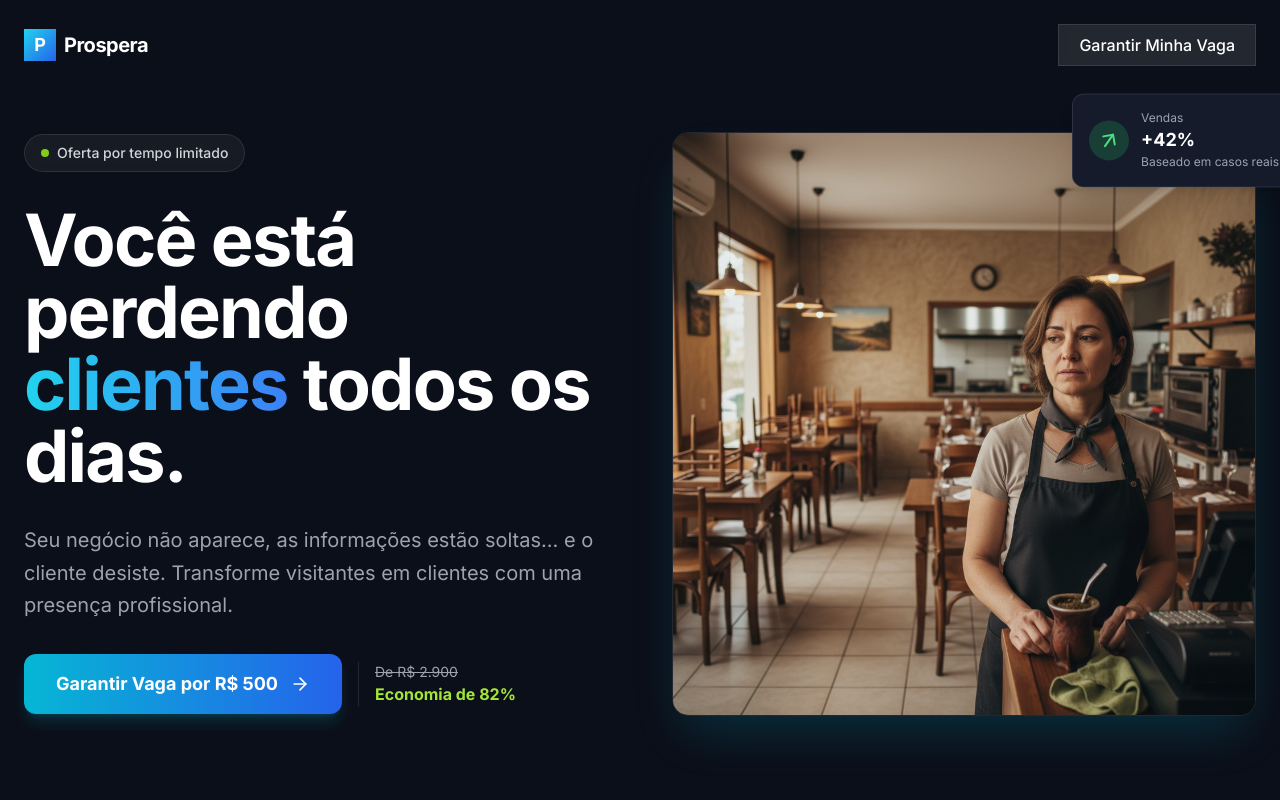
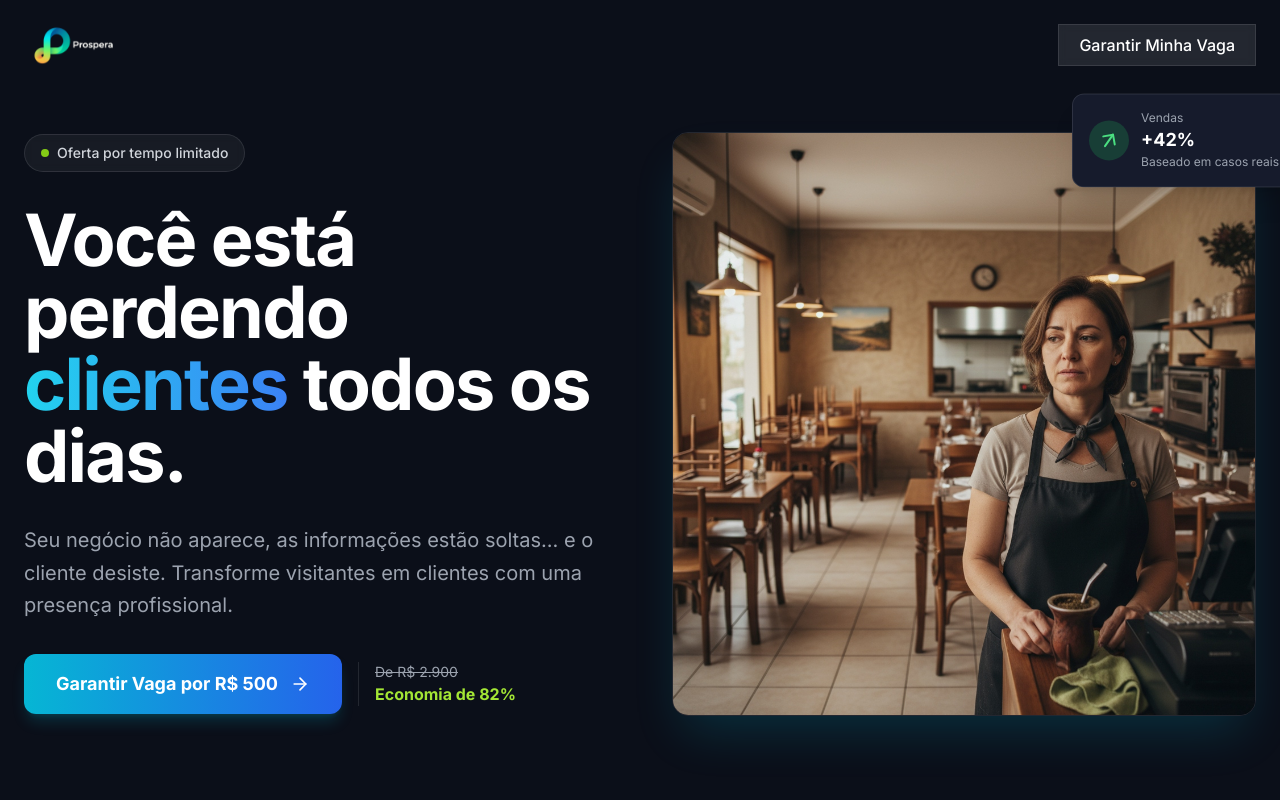
Before and after one commit to filipemedina-wexo/prospera-pages, a React (Vite) app: page / in a window 1280 px wide. Shown: the top 800 px of the page. Built offline with nearby package versions, Linux system fonts and the light colour scheme.

Commit message:
Update site logo

```diff
--- a/src/components/Header.jsx
+++ b/src/components/Header.jsx
@@ -22,17 +22,11 @@ const Header = () => {
 
   return (
     <motion.header
-      className={`fixed top-0 left-0 right-0 z-50 transition-all duration-300 ${
-        isScrolled ? 'py-4 bg-[#0B0F19]/90 backdrop-blur-md border-b border-white/5' : 'py-6 bg-transparent'
-      }`}
+      className={`fixed top-0 left-0 right-0 z-50 transition-all duration-300 ${isScrolled ? 'py-4 bg-[#0B0F19]/90 backdrop-blur-md border-b border-white/5' : 'py-6 bg-transparent'
+        }`}
     >
       <div className="max-w-7xl mx-auto px-6 flex items-center justify-between">
-        <div className="flex items-center gap-2">
-          <div className="w-8 h-8 rounded-lg bg-gradient-to-br from-cyan-400 to-blue-600 flex items-center justify-center">
-            <span className="text-white font-bold text-lg">P</span>
-          </div>
-          <span className="text-xl font-bold text-white tracking-tight">Prospera</span>
-        </div>
+        <img src="/images/logo-prospera.png" alt="Prospera Logo" className="h-10 w-auto" />
 
         <button
           onClick={scrollToForm}
```
Also changed, not shown: public/images/logo-prospera.png (added).
